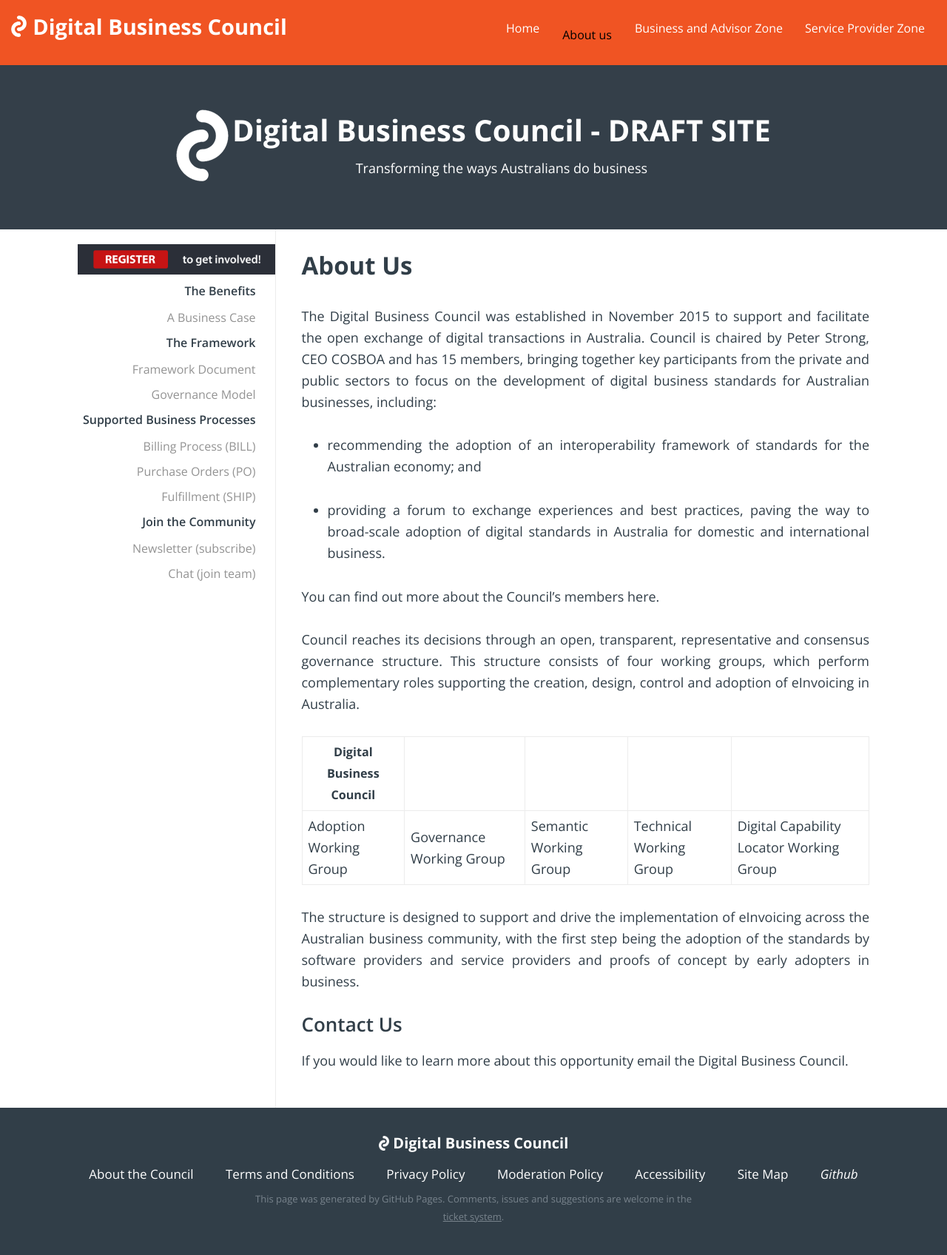
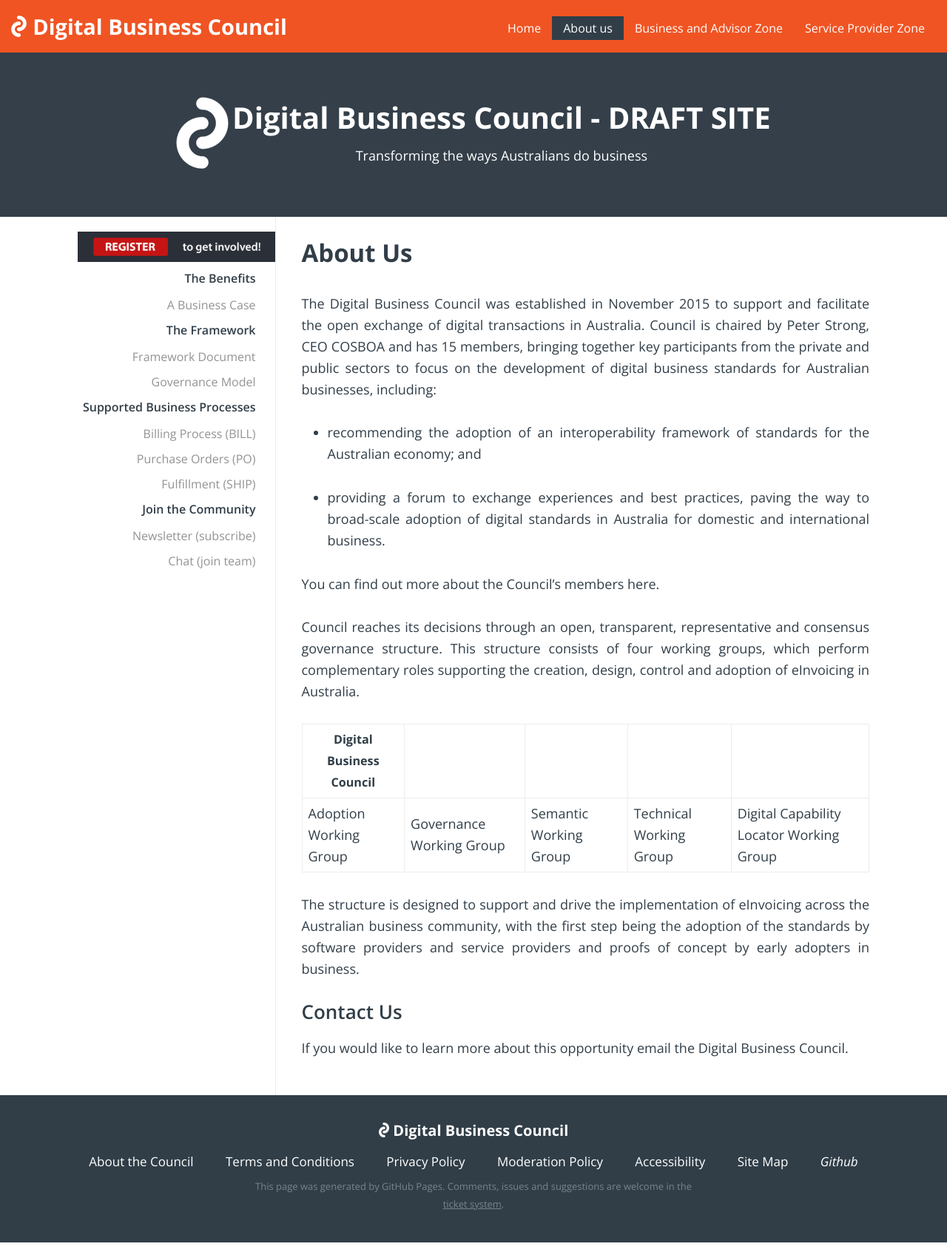
Before and after one commit to Digital-Business-Council/Digital-Business-Council.github.io, a Jekyll site: the page built from pages/about-us/about.md, in a window 1280 px wide. Shown: the whole page at 74% size. Built offline with Jekyll 4.4.1, drawn with Linux system fonts in a browser that asks for light colours.

Commit message:
Update header-menu.html

```diff
--- a/_includes/header-menu.html
+++ b/_includes/header-menu.html
@@ -2,7 +2,7 @@
 
 <ul class="header-menu">
     <li><a {% if page.url == '/' %}class="active"{% endif %} href="/">Home</a></li>
-    <li class="dropdown"><a {% if current[1] == 'about' %}class="dropbtn"{% endif %} href="/about/">About us</a>
+    <li class="dropdown"><a {% if current[1] == 'about' %}class="active"{% endif %} href="/about/">About us</a>
          <div class="dropdown-content">
                 <a href="/our-vision">Our Vision</a>
                 <a href="/council">The Council</a>
```
